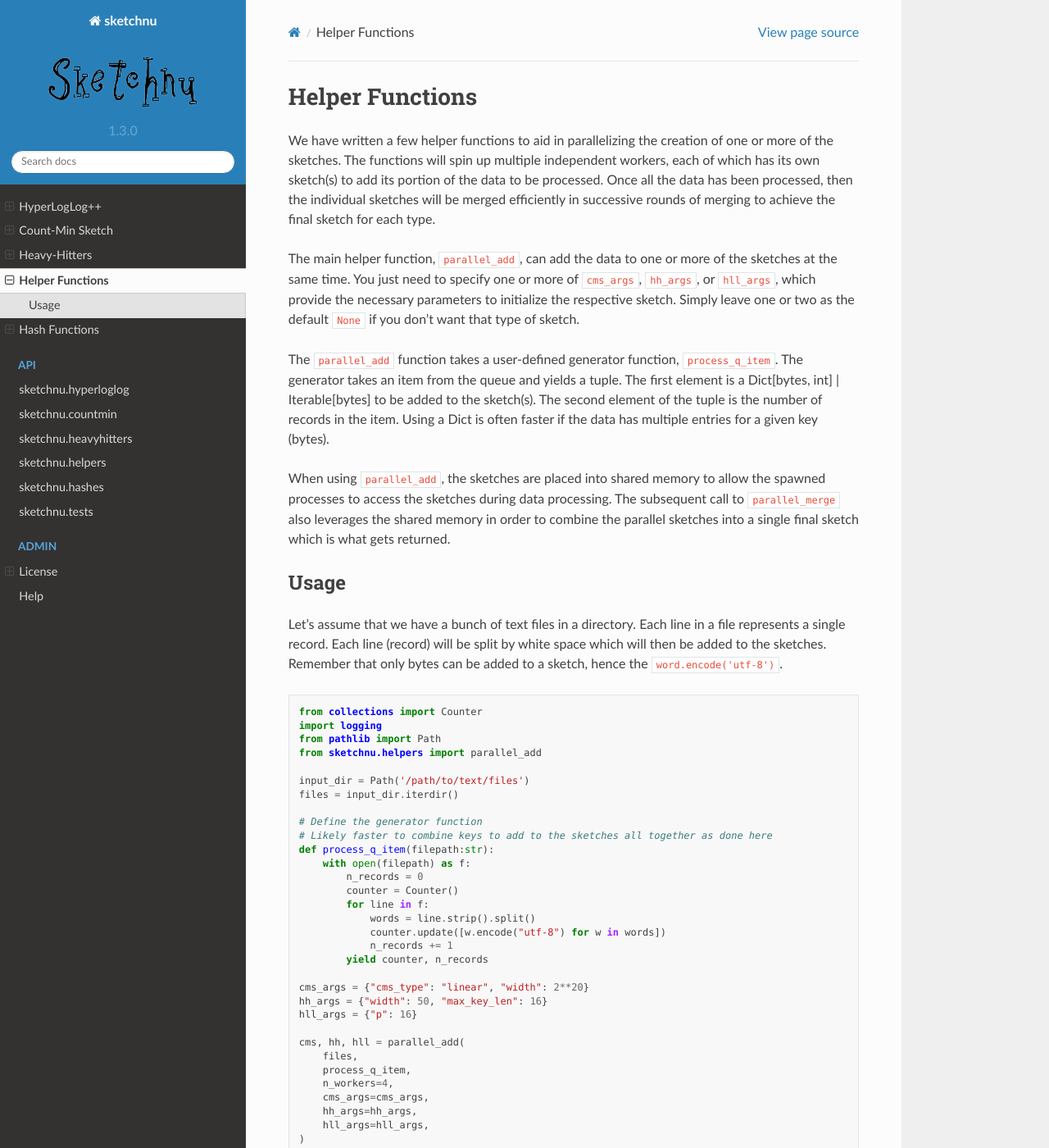
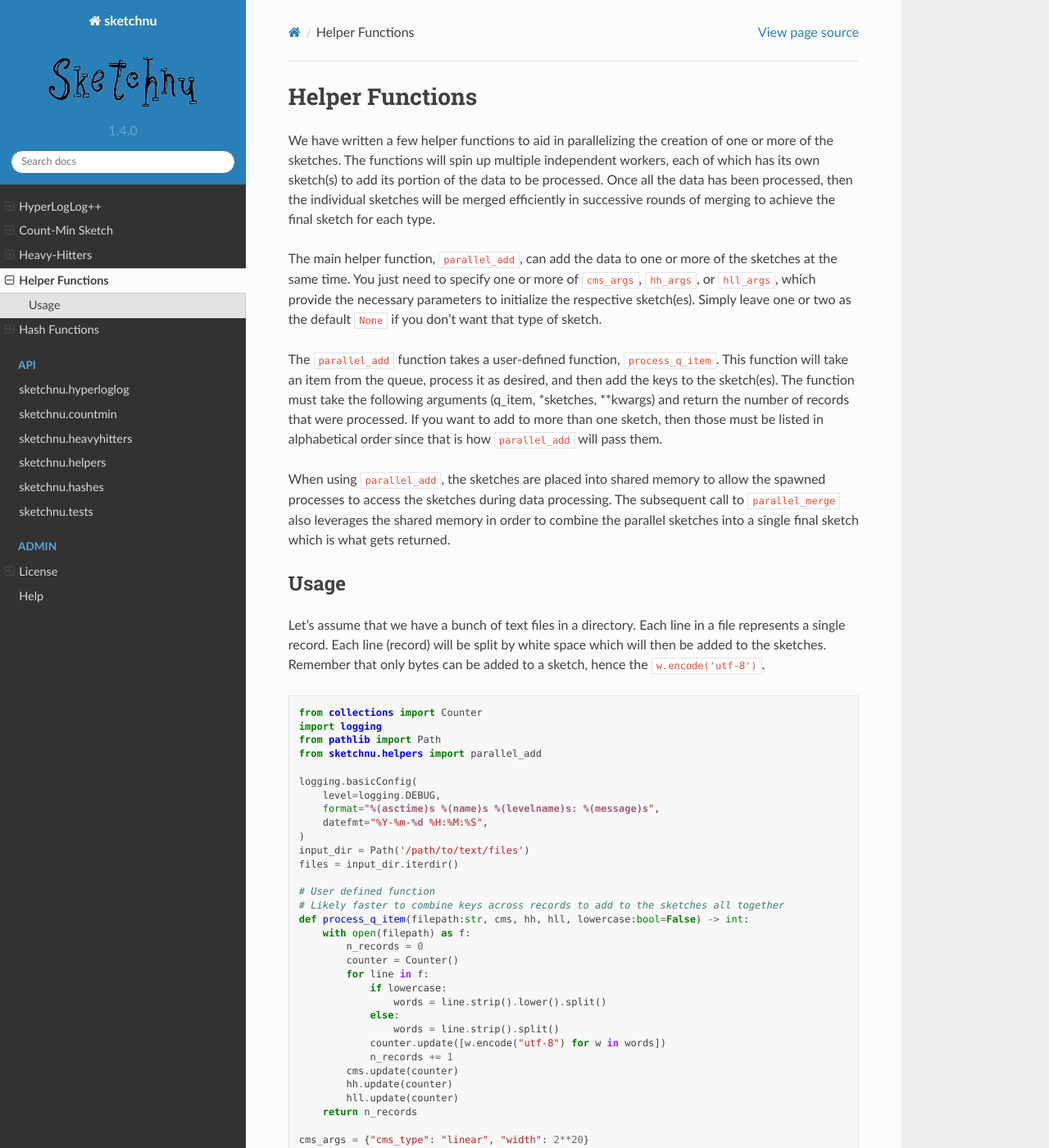
Before and after one commit to mhendrey/sketchnu, a Sphinx documentation site: the page built from docs/source/helpers.rst, in a window 1280 px wide and 1400 px high. Shown: the whole window at 82% size. Built offline with Sphinx 7.4.7 and the Read the Docs theme 2.0.0, drawn with Linux system fonts in a browser that asks for light colours.

Commit message:
v1.4.0 - changed how process_q_item in parallel_add should work
This gives more control to the user to add to the sketches as they
see fit. Should allow for peformance improvements, since you don't
need to return an Iterable or Dict, which parallel_add then would have
to iterate through. This way you can just add directly to the sketches
inside of process_q_item

Updated tests and documentation accordingly.

Also updated hyperloglog.add() so that it can take a value too, though
that value is ignored as it makes no sense to do it for this sketch.

```diff
--- a/docs/source/helpers.rst
+++ b/docs/source/helpers.rst
@@ -10,14 +10,15 @@ successive rounds of merging to achieve the final sketch for each type.
 The main helper function, :code:`parallel_add`, can add the data to one or more of the
 sketches at the same time. You just need to specify one or more of :code:`cms_args`,
 :code:`hh_args`, or :code:`hll_args`, which provide the necessary parameters to
-initialize the respective sketch. Simply leave one or two as the default :code:`None`
-if you don't want that type of sketch.
+initialize the respective sketch(es). Simply leave one or two as the default
+:code:`None` if you don't want that type of sketch.
 
-The :code:`parallel_add` function takes a user-defined generator function,
-:code:`process_q_item`. The generator takes an item from the queue and yields a tuple.
-The first element is a Dict[bytes, int] | Iterable[bytes] to be added to the sketch(s).
-The second element of the tuple is the number of records in the item. Using a Dict is
-often faster if the data has multiple entries for a given key (bytes).
+The :code:`parallel_add` function takes a user-defined function,
+:code:`process_q_item`. This function will take an item from the queue, process it as
+desired, and then add the keys to the sketch(es). The function must take the following
+arguments (q_item, \*sketches, \*\*kwargs) and return the number of records that were
+processed. If you want to add to more than one sketch, then those must be listed in
+alphabetical order since that is how :code:`parallel_add` will pass them.
 
 When using :code:`parallel_add`, the sketches are placed into shared memory to allow
 the spawned processes to access the sketches during data processing. The subsequent
@@ -30,7 +31,7 @@ Usage
 Let's assume that we have a bunch of text files in a directory. Each line in
 a file represents a single record. Each line (record) will be split by white
 space which will then be added to the sketches. Remember that only bytes can
-be added to a sketch, hence the :code:`word.encode('utf-8')`.
+be added to a sketch, hence the :code:`w.encode('utf-8')`.
 
 ::
 
@@ -39,20 +40,31 @@ be added to a sketch, hence the :code:`word.encode('utf-8')`.
     from pathlib import Path
     from sketchnu.helpers import parallel_add
 
+    logging.basicConfig(
+        level=logging.DEBUG,
+        format="%(asctime)s %(name)s %(levelname)s: %(message)s",
+        datefmt="%Y-%m-%d %H:%M:%S",
+    )
     input_dir = Path('/path/to/text/files')
     files = input_dir.iterdir()
 
-    # Define the generator function
-    # Likely faster to combine keys to add to the sketches all together as done here
-    def process_q_item(filepath:str):
+    # User defined function
+    # Likely faster to combine keys across records to add to the sketches all together
+    def process_q_item(filepath:str, cms, hh, hll, lowercase:bool=False) -> int:
         with open(filepath) as f:
             n_records = 0
             counter = Counter()
             for line in f:
-                words = line.strip().split()
+                if lowercase:
+                    words = line.strip().lower().split()
+                else:
+                    words = line.strip().split()
                 counter.update([w.encode("utf-8") for w in words])
                 n_records += 1
-            yield counter, n_records
+            cms.update(counter)
+            hh.update(counter)
+            hll.update(counter)
+        return n_records
 
     cms_args = {"cms_type": "linear", "width": 2**20}
     hh_args = {"width": 50, "max_key_len": 16}
@@ -65,6 +77,7 @@ be added to a sketch, hence the :code:`word.encode('utf-8')`.
         cms_args=cms_args,
         hh_args=hh_args,
         hll_args=hll_args,
+        lowercase=True,
     )
 
     # To see total number of elements added
--- a/docs/source/index.rst
+++ b/docs/source/index.rst
@@ -44,8 +44,7 @@ added into the sketch. Assumes that distribution of elements is fat-tailed.
 
 Helpers
 -------
-Functions to aid in parallelizing the creation of HyperLogLogs and/or count-min
-sketches.
+Functions to aid in parallelizing adding data into sketches.
 
 .. toctree::
    :maxdepth: 2
--- a/sketchnu/__init__.py
+++ b/sketchnu/__init__.py
@@ -17,7 +17,7 @@ GNU General Public License for more details.
 You should have received a copy of the GNU General Public License
 along with this program.  If not, see <https://www.gnu.org/licenses/>.
 """
-__version__ = "1.3.0"
+__version__ = "1.4.0"
 
 from sketchnu.countmin import (
     CountMin,
```
Also changed, not shown: 3 other files.
